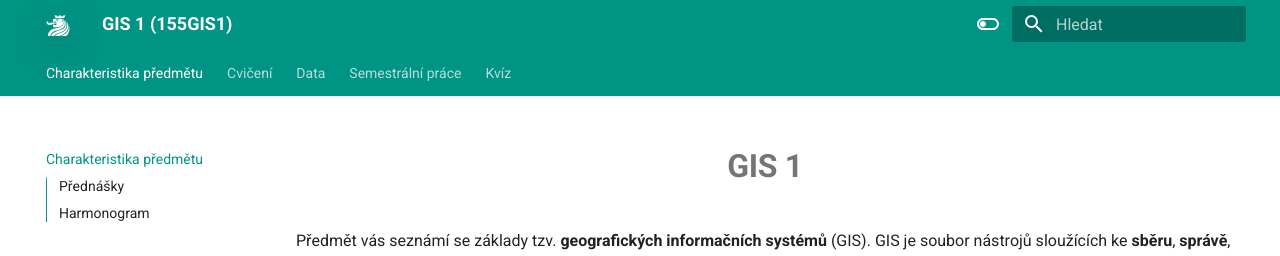
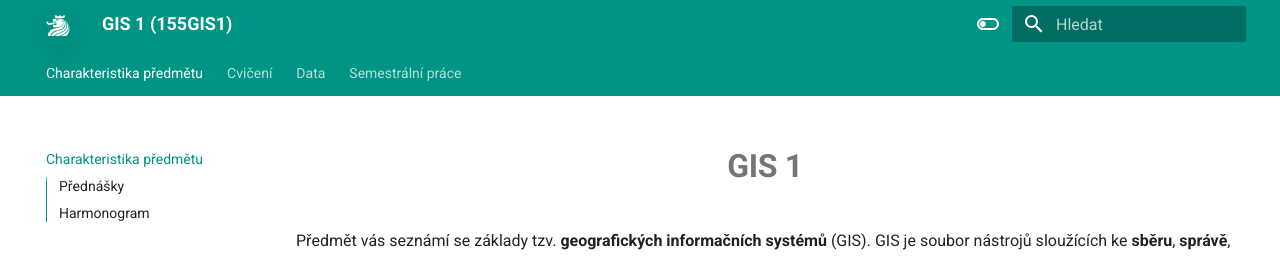
Before and after one commit to k155gis0/gis1, an MkDocs documentation site: the page built from docs/index.md, in a window 1280 px wide and 900 px high. Shown: the top 256 px of the window. Built offline with MkDocs 1.6.1 and Material for MkDocs 9.7.7, drawn with Linux system fonts in a browser that asks for light colours; some of the changed text lies outside the part shown.

Commit message:
some issues resolved, schedule updated (semester 242)

```diff
--- a/docs/index.md
+++ b/docs/index.md
@@ -90,6 +90,9 @@ GIS 1 je v tomto tématu úvodním kurzem. Zatímco přednášky vás provedou z
 10. Rastrová reprezentace prostorových objektů, způsob ukládání rastrových objektů
 
 ## Harmonogram {: style="margin-bottom:0;"}
+semestr LETNÍ 2024/2025
+{: style="opacity:50%;margin-top:0;"}
+
 
 [![](./assets/index/schedule.svg#only-light){.off-glb .no-filter}](https://kos.cvut.cz/schedule/course/1551GIS/semester/B232){target="_blank"}
 [![](./assets/index/schedule_dark.svg#only-dark){.off-glb .no-filter}](https://kos.cvut.cz/schedule/course/1551GIS/semester/B232){target="_blank"}
--- a/mkdocs.yml
+++ b/mkdocs.yml
@@ -16,7 +16,7 @@ nav:
   # - Hodnocení: hodnoceni.md
   - Semestrální práce: semestralka.md
   # - Výuková videa: videa.md
-  - Kvíz: quiz.md
+  # - Kvíz: quiz.md
 plugins:
   - search
   - glightbox:
--- /dev/null
+++ b/overrides/partials/header.html
@@ -0,0 +1,97 @@
+<!-- Determine classes -->
+{% set class = "md-header" %}
+{% if "navigation.tabs.sticky" in features %}
+  {% set class = class ~ " md-header--shadow md-header--lifted" %}
+{% elif "navigation.tabs" not in features %}
+  {% set class = class ~ " md-header--shadow" %}
+{% endif %}
+
+<!-- Header -->
+<header class="{{ class }}" data-md-component="header">
+  <nav
+    class="md-header__inner md-grid"
+    aria-label="{{ lang.t('header') }}"
+  >
+
+    <!-- Link to home -->
+    <a
+      href="https://k155cvut.github.io/"
+      title="← zpět na seznam předmětů"
+      class="md-header__button md-logo"
+      aria-label="{{ config.site_name }}"
+      data-md-component="logo"
+    >
+      {% include "partials/logo.html" %}
+    </a>
+
+    <!-- Button to open drawer -->
+    <label class="md-header__button md-icon" for="__drawer">
+      {% set icon = config.theme.icon.menu or "material/menu" %}
+      {% include ".icons/" ~ icon ~ ".svg" %}
+    </label>
+
+    <!-- Header title -->
+    <div class="md-header__title" data-md-component="header-title">
+      <div class="md-header__ellipsis">
+        <div class="md-header__topic">
+          <span class="md-ellipsis">
+            <a href="{{ config.extra.homepage | d(nav.homepage.url, true) | url }}">
+              {{ config.site_name }}
+            </a>
+          </span>
+        </div>
+        <div class="md-header__topic" data-md-component="header-topic">
+          <span class="md-ellipsis">
+            {% if page.meta and page.meta.title %}
+              {{ page.meta.title }}
+            {% else %}
+              {{ page.title }}
+            {% endif %}
+          </span>
+        </div>
+      </div>
+    </div>
+
+    <!-- Color palette toggle -->
+    {% if config.theme.palette %}
+      {% if not config.theme.palette is mapping %}
+        {% include "partials/palette.html" %}
+      {% endif %}
+    {% endif %}
+
+    <!-- User preference: color palette -->
+    {% if not config.theme.palette is mapping %}
+      {% include "partials/javascripts/palette.html" %}
+    {% endif %}
+
+    <!-- Site language selector -->
+    {% if config.extra.alternate %}
+      {% include "partials/alternate.html" %}
+    {% endif %}
+
+    <!-- Button to open search modal -->
+    {% if "material/search" in config.plugins %}
+      <label class="md-header__button md-icon" for="__search">
+        {% set icon = config.theme.icon.search or "material/magnify" %}
+        {% include ".icons/" ~ icon ~ ".svg" %}
+      </label>
+
+      <!-- Search interface -->
+      {% include "partials/search.html" %}
+    {% endif %}
+
+    <!-- Repository information -->
+    {% if config.repo_url %}
+      <div class="md-header__source">
+        {% include "partials/source.html" %}
+      </div>
+    {% endif %}
+  </nav>
+
+  <!-- Navigation tabs (sticky) -->
+  {% if "navigation.tabs.sticky" in features %}
+    {% if "navigation.tabs" in features %}
+      {% include "partials/tabs.html" %}
+    {% endif %}
+  {% endif %}
+</header>
```
